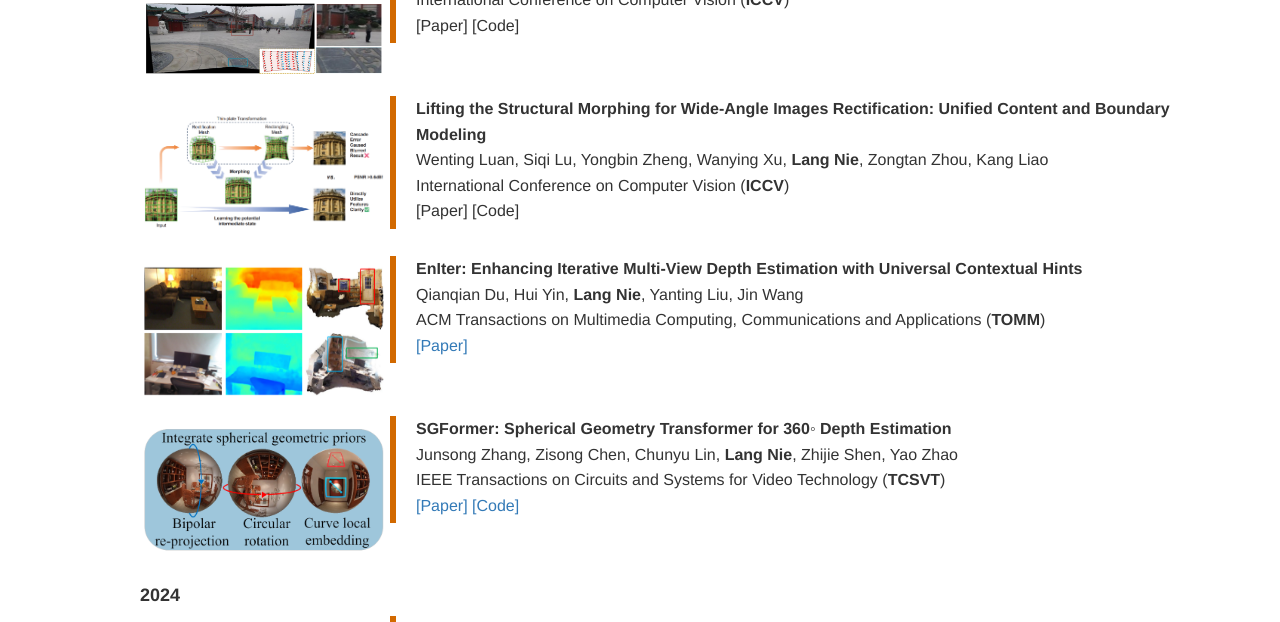
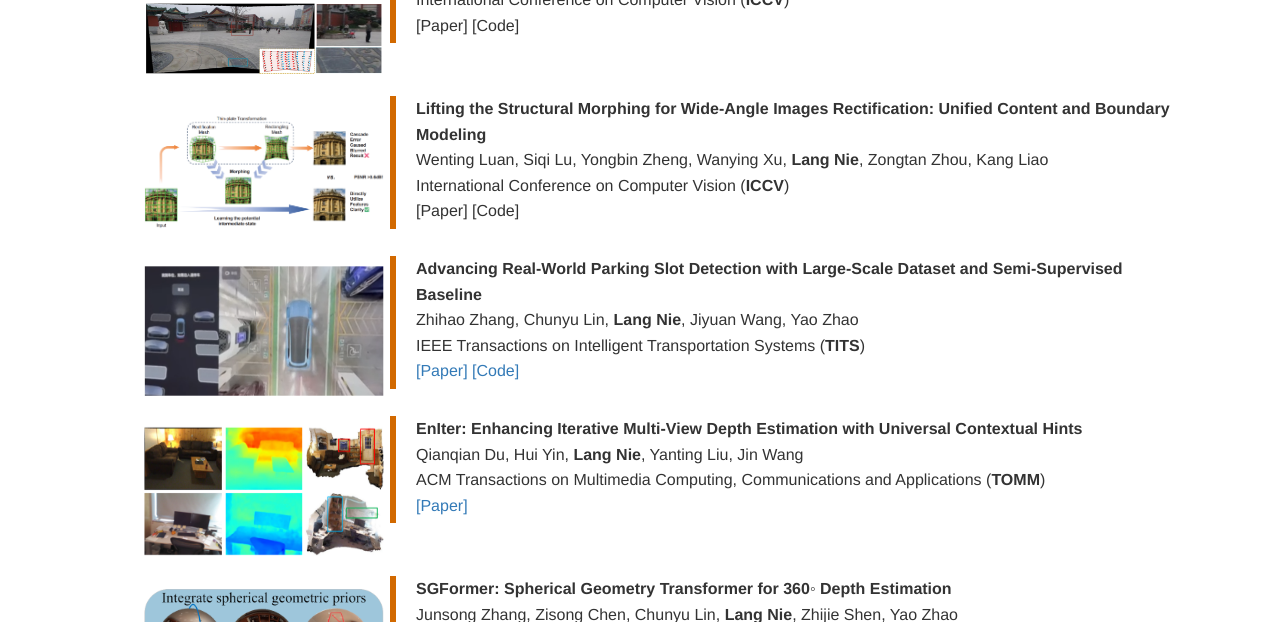
Before and after one commit to nie-lang/nie-lang.github.io, a Jekyll site: the page built from index.html, in a window 1280 px wide and 900 px high, scrolled down 2318 px, cut to the strip 0-622 px from the top of the window. Built offline with Jekyll 4.4.1, drawn with Linux system fonts in a browser that asks for light colours; nearby versions of some CDN libraries; library files that are not in the unit come from our copies.

Commit message:
Update publication.html

```diff
--- a/_includes/publication.html
+++ b/_includes/publication.html
@@ -358,7 +358,25 @@
 				</div>
 				</div>
 			</div>
-
+			<div class="paper short">
+				<div class="sub-left">
+					<span></span>
+					<img src="assets/images/TITS25.png" width="240" height="130">
+				</div>
+				<div class="sub-right">
+				<div class="media">
+				  <div class="media-body">
+					<p class="media-heading">
+					  <strong>Advancing Real-World Parking Slot Detection with Large-Scale Dataset and Semi-Supervised Baseline</strong><br />
+						Zhihao Zhang, Chunyu Lin, <strong>Lang Nie</strong>, Jiyuan Wang, Yao Zhao<br />
+					   IEEE Transactions on Intelligent Transportation Systems (<strong>TITS</strong>)<br />
+						<a href="">[Paper]</a>
+						<a href="">[Code]</a>
+					</p>
+				  </div>
+				</div>
+				</div>
+			</div>
 
 			<div class="paper short">
 				<div class="sub-left">
```
